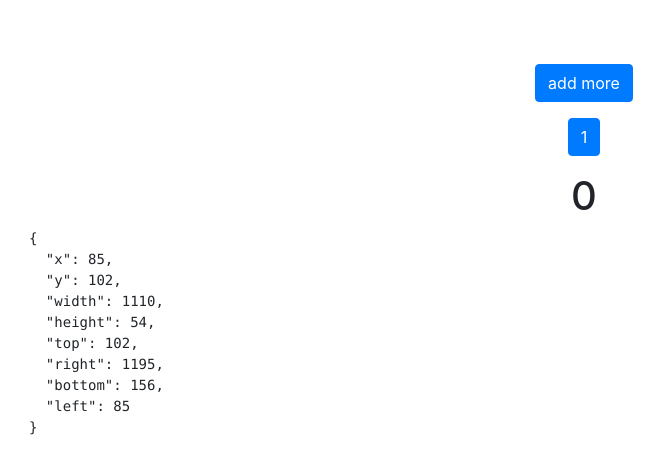
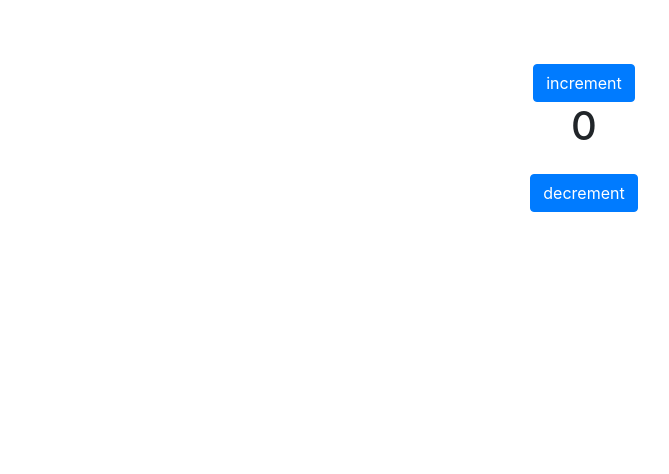
Before and after one commit to medhatdawoud/react-hooks-playground, a React (Create React App) app: page / in a window 1280 px wide. Shown: the top 474 px of the page, without its empty margins (56-725 px from the left). Built offline with nearby package versions, Linux system fonts and the light colour scheme.

Commit message:
useReducer episode code

```diff
--- a/src/App.js
+++ b/src/App.js
@@ -1,38 +1,10 @@
-import React, { useState, useLayoutEffect, useRef, useCallback } from 'react';
-import { Button } from './Button';
+import React from 'react';
+import UseReducerEx from './UseReducerEx';
 
 export default function App() {
-  const [counter, setCounter] = useState(0);
-  const [divData, setDivData] = useState({});
-  const divRef = useRef();
-
-  const [listOfCount, setListOfCount] = useState([1]);
-
-  useLayoutEffect(() => {
-    setDivData(divRef.current.getBoundingClientRect());
-  }, [listOfCount]);
-
-  const handleAddButtons = () => {
-    setListOfCount([...listOfCount, 100]);
-  };
-
-  const onClick = useCallback((n) => setCounter((c) => c + n), [setCounter]);
-
   return (
     <div className="container text-center pt-5">
-      <Button label="add more" onClick={handleAddButtons} />
-      <div ref={divRef}>
-        {listOfCount.map((count, idx) => (
-          <div key={count * idx}>
-            <Button onClick={onClick} label={count} n={count} />
-            <br />
-          </div>
-        ))}
-      </div>
-      <h1 className="mt-3">{counter}</h1>
-      <pre style={{ textAlign: 'left' }}>
-        {JSON.stringify(divData, null, 2)}
-      </pre>
+      <UseReducerEx />
     </div>
   );
 }
--- /dev/null
+++ b/src/UseReducerEx.js
@@ -0,0 +1,33 @@
+import React, { useReducer } from 'react';
+import { Button } from './Button';
+
+const INCREMENT = 'INCREMENT';
+const DECREMENT = 'DECREMENT';
+
+function reducer(state, action) {
+  switch (action.type) {
+    case INCREMENT:
+      return { count: state.count + action.payload };
+    case DECREMENT:
+      return { count: state.count - 1 };
+    default:
+      return state;
+  }
+}
+
+const UseReducerEx = () => {
+  const [state, dispatch] = useReducer(reducer, { count: 0 });
+
+  return (
+    <div>
+      <Button
+        label="increment"
+        onClick={() => dispatch({ type: INCREMENT, payload: 3 })}
+      />
+      <h1>{state.count}</h1>
+      <Button label="decrement" onClick={() => dispatch({ type: DECREMENT })} />
+    </div>
+  );
+};
+
+export default UseReducerEx;
```
